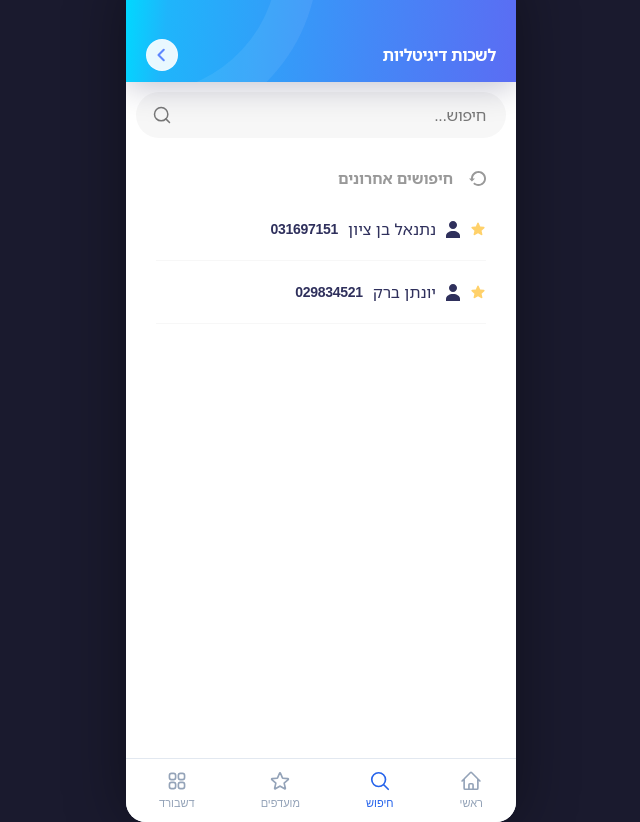
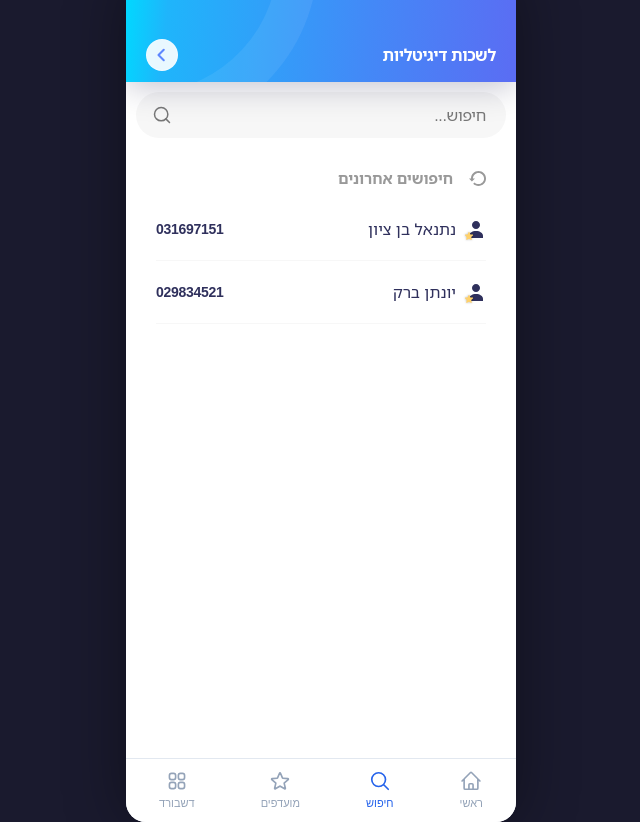
Before and after one commit to Puncudo/digitallishka, a Vue app: page /search in a window 1280 px wide. Shown: the whole page, without its empty margins (319-959 px from the left). Built offline with nearby package versions, Linux system fonts and the light colour scheme.

Commit message:
Search results: swap layout, merge fav badge with person icon

```diff
--- a/src/views/SearchView.vue
+++ b/src/views/SearchView.vue
@@ -75,13 +75,15 @@ function clearSearch() {
             @click="goToCandidate(item.id)"
           >
             <div class="result-info">
-              <svg v-if="store.isFavorite(item.id)" class="fav-star-icon" width="16" height="16" viewBox="0 0 24 24" fill="#FFD16A">
-                <path fill-rule="evenodd" d="M10.788 3.21c.448-1.077 1.976-1.077 2.424 0l2.082 5.006 5.404.434c1.164.093 1.636 1.545.749 2.305l-4.117 3.527 1.257 5.273c.271 1.136-.964 2.033-1.96 1.425L12 18.354 7.373 21.18c-.996.608-2.231-.29-1.96-1.425l1.257-5.273-4.117-3.527c-.887-.76-.415-2.212.749-2.305l5.404-.434 2.082-5.005z" clip-rule="evenodd"/>
-              </svg>
+              <span class="icon-wrap">
                 <svg class="person-icon" width="14" height="17" viewBox="0 0 14 17" fill="none">
                   <path d="M7 8C9.21 8 11 6.21 11 4C11 1.79 9.21 0 7 0C4.79 0 3 1.79 3 4C3 6.21 4.79 8 7 8Z" fill="#2F305C"/>
                   <path d="M7 10C3.13 10 0 12.13 0 14.75V17H14V14.75C14 12.13 10.87 10 7 10Z" fill="#2F305C"/>
                 </svg>
+                <svg v-if="store.isFavorite(item.id)" class="fav-badge" width="10" height="10" viewBox="0 0 24 24" fill="#FFD16A">
+                  <path fill-rule="evenodd" d="M10.788 3.21c.448-1.077 1.976-1.077 2.424 0l2.082 5.006 5.404.434c1.164.093 1.636 1.545.749 2.305l-4.117 3.527 1.257 5.273c.271 1.136-.964 2.033-1.96 1.425L12 18.354 7.373 21.18c-.996.608-2.231-.29-1.96-1.425l1.257-5.273-4.117-3.527c-.887-.76-.415-2.212.749-2.305l5.404-.434 2.082-5.005z" clip-rule="evenodd"/>
+                </svg>
+              </span>
               <span class="result-name">{{ item.name }}</span>
             </div>
             <span class="result-id">{{ item.id }}</span>
@@ -105,13 +107,15 @@ function clearSearch() {
             @click="goToCandidate(item.id)"
           >
             <div class="result-info">
-              <svg v-if="store.isFavorite(item.id)" class="fav-star-icon" width="16" height="16" viewBox="0 0 24 24" fill="#FFD16A">
-                <path fill-rule="evenodd" d="M10.788 3.21c.448-1.077 1.976-1.077 2.424 0l2.082 5.006 5.404.434c1.164.093 1.636 1.545.749 2.305l-4.117 3.527 1.257 5.273c.271 1.136-.964 2.033-1.96 1.425L12 18.354 7.373 21.18c-.996.608-2.231-.29-1.96-1.425l1.257-5.273-4.117-3.527c-.887-.76-.415-2.212.749-2.305l5.404-.434 2.082-5.005z" clip-rule="evenodd"/>
-              </svg>
+              <span class="icon-wrap">
                 <svg class="person-icon" width="14" height="17" viewBox="0 0 14 17" fill="none">
                   <path d="M7 8C9.21 8 11 6.21 11 4C11 1.79 9.21 0 7 0C4.79 0 3 1.79 3 4C3 6.21 4.79 8 7 8Z" fill="#2F305C"/>
                   <path d="M7 10C3.13 10 0 12.13 0 14.75V17H14V14.75C14 12.13 10.87 10 7 10Z" fill="#2F305C"/>
                 </svg>
+                <svg v-if="store.isFavorite(item.id)" class="fav-badge" width="10" height="10" viewBox="0 0 24 24" fill="#FFD16A">
+                  <path fill-rule="evenodd" d="M10.788 3.21c.448-1.077 1.976-1.077 2.424 0l2.082 5.006 5.404.434c1.164.093 1.636 1.545.749 2.305l-4.117 3.527 1.257 5.273c.271 1.136-.964 2.033-1.96 1.425L12 18.354 7.373 21.18c-.996.608-2.231-.29-1.96-1.425l1.257-5.273-4.117-3.527c-.887-.76-.415-2.212.749-2.305l5.404-.434 2.082-5.005z" clip-rule="evenodd"/>
+                </svg>
+              </span>
               <span class="result-name" :class="{ bold: item.bold }">{{ item.name }}</span>
             </div>
             <span class="result-id">{{ item.id }}</span>
@@ -228,7 +232,7 @@ function clearSearch() {
 .result-item {
   display: flex;
   align-items: center;
-  justify-content: flex-end;
+  justify-content: space-between;
   gap: 10px;
   padding: 20px 0;
   border-bottom: 1px solid #F7F7F7;
@@ -248,12 +252,25 @@ function clearSearch() {
   gap: 10px;
 }
 
+.icon-wrap {
+  position: relative;
+  width: 20px;
+  height: 20px;
+  display: flex;
+  align-items: center;
+  justify-content: center;
+  flex-shrink: 0;
+}
+
 .person-icon {
   flex-shrink: 0;
 }
 
-.fav-star-icon {
-  flex-shrink: 0;
+.fav-badge {
+  position: absolute;
+  bottom: -2px;
+  left: -2px;
+  filter: drop-shadow(0 0 1px rgba(0,0,0,.3));
 }
 
 .result-name {
@@ -270,12 +287,11 @@ function clearSearch() {
 }
 
 .result-id {
-  flex: 1;
   font-family: 'Noto Sans Hebrew', sans-serif;
   font-weight: 600;
   font-size: 14px;
   line-height: 14px;
-  text-align: right;
+  text-align: left;
   letter-spacing: -0.02em;
   color: #2F305C;
 }
```
Also changed, not shown: 6 other files (tests, documents, lock files or other folders). Lines whose indentation alone changed are shown as unchanged.
